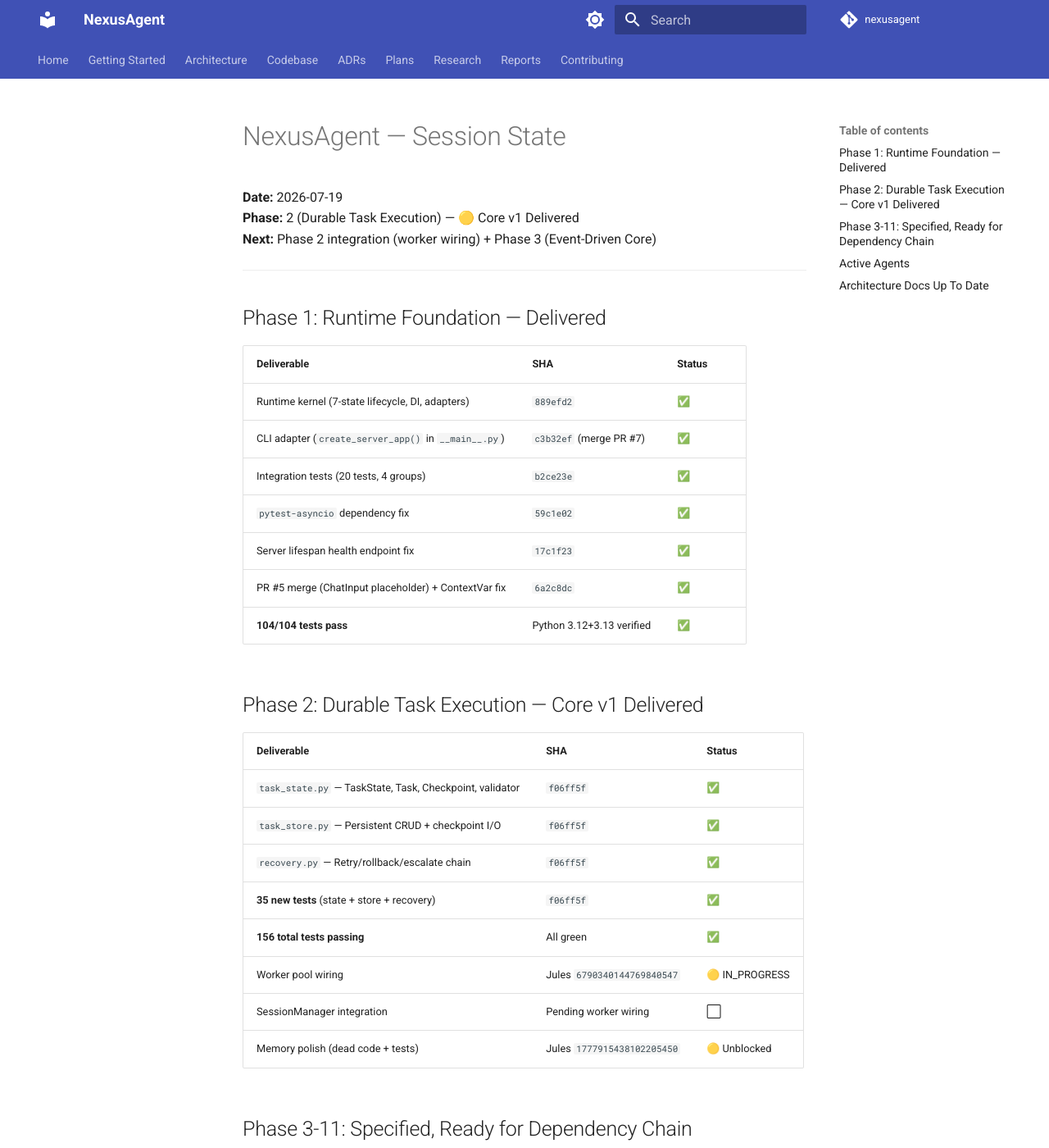
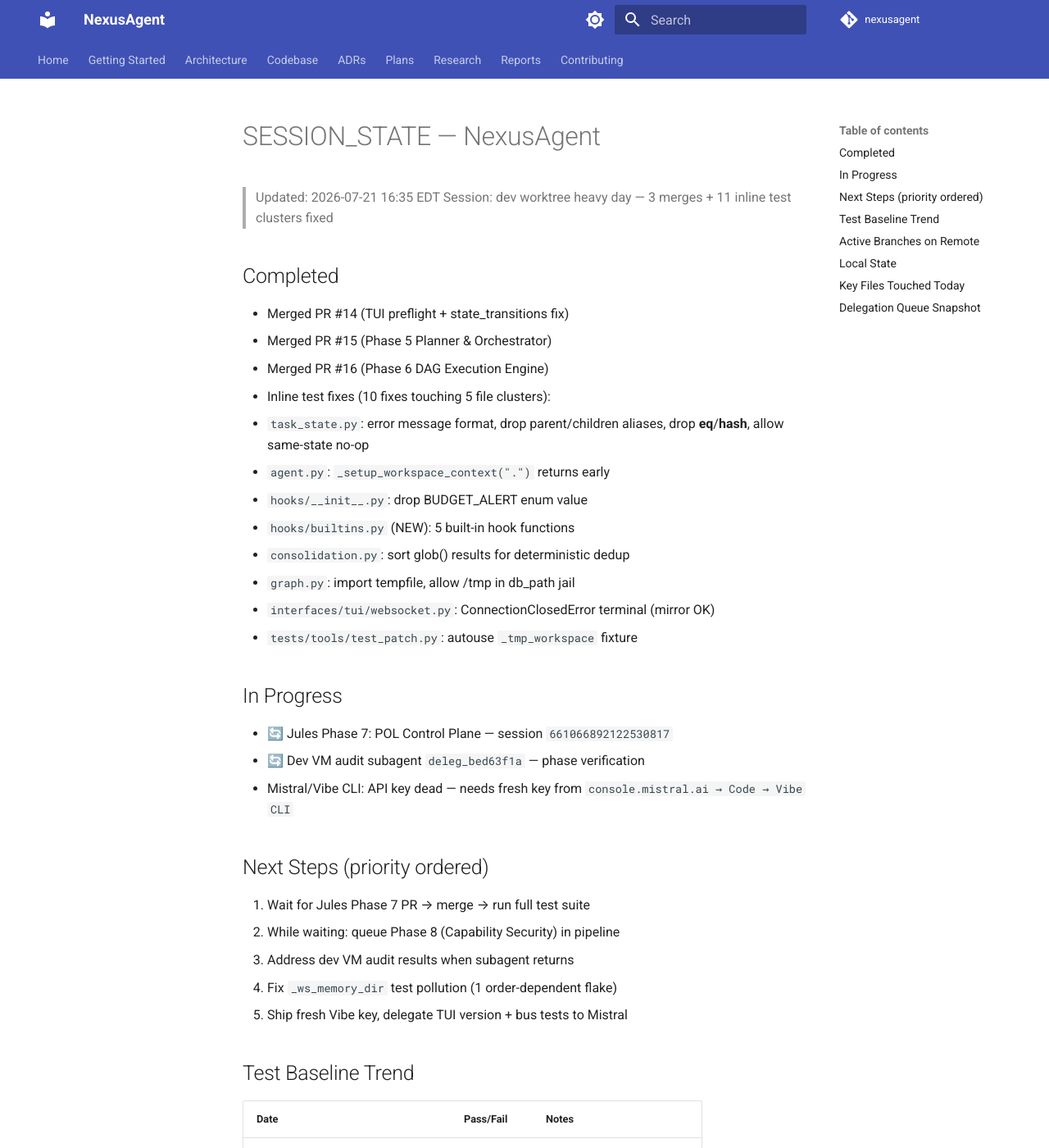
Before and after one commit to stephanos8926-lgtm/NexusAgent, an MkDocs documentation site: the page built from docs/SESSION_STATE.md, in a window 1280 px wide and 1400 px high. Shown: the whole window at 82% size. Built offline with MkDocs 1.6.1 and Material for MkDocs 9.7.7, drawn with Linux system fonts in a browser that asks for light colours; comment, search, counter and statistics services are not loaded; the version menu is left out; some of the changed text lies outside the part shown.

Commit message:
docs: devboard + session state for Jul-21 multi-merge day
Phases 5+6 delivered, Jules dispatched Phase 7 (POL Control Plane),
dev VM audit subagent active, Mistral pending fresh key.

Baseline 980/991 passing (1 order-dep flake).

````diff
--- a/docs/SESSION_STATE.md
+++ b/docs/SESSION_STATE.md
@@ -1,66 +1,61 @@
-# NexusAgent — Session State
+# SESSION_STATE — NexusAgent
 
-**Date:** 2026-07-19
-**Phase:** 2 (Durable Task Execution) — 🟡 Core v1 Delivered
-**Next:** Phase 2 integration (worker wiring) + Phase 3 (Event-Driven Core)
+> Updated: 2026-07-21 16:35 EDT
+> Session: dev worktree heavy day — 3 merges + 11 inline test clusters fixed
 
----
+## Completed
+- Merged PR #14 (TUI preflight + state_transitions fix)
+- Merged PR #15 (Phase 5 Planner & Orchestrator)
+- Merged PR #16 (Phase 6 DAG Execution Engine)
+- Inline test fixes (10 fixes touching 5 file clusters):
+  - `task_state.py`: error message format, drop parent/children aliases, drop __eq__/__hash__, allow same-state no-op
+  - `agent.py`: `_setup_workspace_context(".")` returns early
+  - `hooks/__init__.py`: drop BUDGET_ALERT enum value
+  - `hooks/builtins.py` (NEW): 5 built-in hook functions
+  - `consolidation.py`: sort glob() results for deterministic dedup
+  - `graph.py`: import tempfile, allow /tmp in db_path jail
+  - `interfaces/tui/websocket.py`: ConnectionClosedError terminal (mirror OK)
+  - `tests/tools/test_patch.py`: autouse `_tmp_workspace` fixture
 
-## Phase 1: Runtime Foundation — Delivered
+## In Progress
+- 🔄 Jules Phase 7: POL Control Plane — session `661066892122530817`
+- 🔄 Dev VM audit subagent `deleg_bed63f1a` — phase verification
+- Mistral/Vibe CLI: API key dead — needs fresh key from `console.mistral.ai → Code → Vibe CLI`
 
-| Deliverable | SHA | Status |
-|---|---|---|
-| Runtime kernel (7-state lifecycle, DI, adapters) | `889efd2` | ✅ |
-| CLI adapter (`create_server_app()` in `__main__.py`) | `c3b32ef` (merge PR #7) | ✅ |
-| Integration tests (20 tests, 4 groups) | `b2ce23e` | ✅ |
-| `pytest-asyncio` dependency fix | `59c1e02` | ✅ |
-| Server lifespan health endpoint fix | `17c1f23` | ✅ |
-| PR #5 merge (ChatInput placeholder) + ContextVar fix | `6a2c8dc` | ✅ |
-| **104/104 tests pass** | Python 3.12+3.13 verified | ✅ |
+## Next Steps (priority ordered)
+1. Wait for Jules Phase 7 PR → merge → run full test suite
+2. While waiting: queue Phase 8 (Capability Security) in pipeline
+3. Address dev VM audit results when subagent returns
+4. Fix `_ws_memory_dir` test pollution (1 order-dependent flake)
+5. Ship fresh Vibe key, delegate TUI version + bus tests to Mistral
 
-## Phase 2: Durable Task Execution — Core v1 Delivered
+## Test Baseline Trend
+| Date | Pass/Fail | Notes |
+|------|-----------|-------|
+| Pre-fix baseline | 953/28 | Just-merged state |
+| After workspace+state fix | 958/14 | Earlier today |
+| After hooks+patch+state regression fix | 969/13 | Pre-PR #14/#15/#16 |
+| After Phase 5+6 merges | 980/1 | Full test run (1 order-dep flake) |
 
-| Deliverable | SHA | Status |
-|---|---|---|
-| `task_state.py` — TaskState, Task, Checkpoint, validator | `f06ff5f` | ✅ |
-| `task_store.py` — Persistent CRUD + checkpoint I/O | `f06ff5f` | ✅ |
-| `recovery.py` — Retry/rollback/escalate chain | `f06ff5f` | ✅ |
-| **35 new tests** (state + store + recovery) | `f06ff5f` | ✅ |
-| **156 total tests passing** | All green | ✅ |
-| Worker pool wiring | Jules `6790340144769840547` | 🟡 IN_PROGRESS |
-| SessionManager integration | Pending worker wiring | ⬜ |
-| Memory polish (dead code + tests) | Jules `1777915438102205450` | 🟡 Unblocked |
+## Active Branches on Remote
+None open. All PRs merged.
 
-## Phase 3-11: Specified, Ready for Dependency Chain
+## Local State
+- Working tree clean except `.nexusagent/memory` submodule content drift
+- Master at: `a04e409` (Phase 6 DAG engine merged)
+- Untracked: 0
 
-| Phase | Specification |
-|-------|-------------|
-| 3 | Event-Driven Core (`03-event-driven-core.md`) |
-| 4 | LangGraph Worker Runtime (`04-langgraph-worker-runtime.md`) |
-| 5 | Planner & Orchestrator (`05-planner-orchestrator.md`) |
-| 6 | DAG Execution Engine (`06-dag-execution-engine.md`) |
-| 7 | POL Control Plane (`07-pol-control-plane.md`) |
-| 8 | Capability Security Model (`08-capability-security-model.md`) |
-| 9 | Memory Evolution (`09-memory-evolution.md`) |
-| 10 | Observability & Reliability (`10-observability-reliability.md`) |
-| 11 | Production Readiness (`11-production-readiness.md`) |
+## Key Files Touched Today
+1. `src/nexusagent/core/task/task_state.py` (twice — alignment with PR #14 test API)
+2. `src/nexusagent/core/agent.py` (workspace scoping no-op)
+3. `src/nexusagent/hooks/__init__.py` + `hooks/builtins.py` (created)
+4. `src/nexusagent/memory/consolidation.py` (deterministic dedup)
+5. `src/nexusagent/core/graph.py` (db_jail loosens for tests)
+6. `src/nexusagent/interfaces/tui/websocket.py` (terminal on connection closed)
+7. `tests/tools/test_patch.py` (autouse workspace fixture)
+8. `docs/devboard/README.md` (Phase 6 marked delivered)
 
-## Active Agents
-
-| Agent | Session ID | Task | Status |
-|-------|-----------|------|--------|
-| Jules | `6790340144769840547` | Phase 2 full implementation | IN_PROGRESS |
-| Jules | `1777915438102205450` | Memory police (dead code + tests) | Unblocked (feedback sent) |
-| Server (dev) | worktree `phase2-task-state` | Worktree provisioned, venv ready | 🟢 Ready |
-| Mistral | — | Rate-limited (needs Vibe CLI key) | 🔴 Blocked |
-
-## Architecture Docs Up To Date
-
-| Document | Version |
-|---|---|
-| `README.md` | Phase 2 status, Jules sessions |
-| `CHANGELOG.md` | Phase 1 + Phase 2 Core v1 deliverables |
-| `docs/devboard/README.md` | Per-phase task tracking |
-| `docs/architecture/migration/TRACKING.md` | Phase 01 IMPLEMENTED, 02-11 specified |
-| `~/.hermes/SESSION_STATE.md` | Global cross-project state |
-| `~/.hermes/SOUL.md` | Cloud Dispatch rules (Jules/Mistral) |
+## Delegation Queue Snapshot
+- **Jules active**: 1 (Phase 7 — POL Control Plane)
+- **Subagent active**: 1 (Dev VM audit)
+- **Pending key restore**: Mistral once fresh Vibe CLI API key obtained
--- a/docs/devboard/README.md
+++ b/docs/devboard/README.md
@@ -1,9 +1,9 @@
 # NexusAgent 12-Phase Migration — DevBoard
 
-> **Last updated:** 2026-07-21 09:51 EDT
+> **Last updated:** 2026-07-21 16:32 EDT
 > **Source:** docs/architecture/migration/
 > **Repository:** github.com/stephanos8926-lgtm/NexusAgent
-> **Test baseline:** 995 collected · 953 passing · 28 pre-existing flake
+> **Test baseline:** 991 collected · 980 passing · 1 order-dependent flake
 
 ---
 
@@ -12,12 +12,12 @@
 | # | Phase | Spec | Status | Assignee | Key Commits |
 |---|-------|------|--------|----------|-------------|
 | 1 | Runtime Foundation | `01-runtime-foundation.md` | ✅ **DELIVERED** | Lucien + Jules | `889efd2`→`8f7f844` |
-| 2 | Durable Task Execution | `02-task-state-machine.md` | ✅ **DELIVERED** | Lucien + Jules #679034...547 | `f06ff5f` `f5cb696` `732c61e` |
-| 3 | Event-Driven Core | `03-event-driven-core.md` | ✅ **DELIVERED** | Lucien + Jules #183829...138 | `b736844` `afe48c9` PR #11 |
-| 4 | LangGraph Worker Runtime | `04-langgraph-worker-runtime.md` | ✅ **DELIVERED** | Lucien + Jules #409303...812 | `1f83221` PR #13 |
-| 5 | Planner & Orchestrator | `05-planner-orchestrator.md` | 🟡 Jules | Jules (dispatched) | — |
-| 6 | DAG Execution Engine | `06-dag-execution-engine.md` | ⬜ Not Started | — | — |
-| 7 | POL Control Plane | `07-pol-control-plane.md` | ⬜ Not Started | — | — |
+| 2 | Durable Task Execution | `02-task-state-machine.md` | ✅ **DELIVERED** | Lucien + Jules #679034...547 | `f06ff5f` PR #10 |
+| 3 | Event-Driven Core | `03-event-driven-core.md` | ✅ **DELIVERED** | Lucien + Jules #183829...138 | `afe48c9` PR #11 |
+| 4 | LangGraph Worker Runtime | `04-langgraph-worker-runtime.md` | ✅ **DELIVERED** | Lucien + Jules #409303...812 | PR #13 |
+| 5 | Planner & Orchestrator | `05-planner-orchestrator.md` | ✅ **DELIVERED** | Lucien + Jules #892402...722 | `c674fb8` PR #15 |
+| 6 | DAG Execution Engine | `06-dag-execution-engine.md` | ✅ **DELIVERED** | Jules #264522...856 | `a04e409` PR #16 |
+| 7 | POL Control Plane | `07-pol-control-plane.md` | 🟡 Jules | Dispatched | — |
 | 8 | Capability Security Model | `08-capability-security-model.md` | ⬜ Not Started | — | — |
 | 9 | Memory Evolution (4-layer) | `09-memory-evolution.md` | ⬜ Not Started | — | — |
 | 10 | Observability & Reliability | `10-observability-reliability.md` | ⬜ Not Started | — | — |
@@ -25,101 +25,82 @@
 
 ---
 
-## Phase 2: Durable Task Execution — DELIVERED
+## Phase 5: Planner & Orchestrator — DELIVERED
+Test count: 11+ passing · Commits: `c674fb8` PR #15
 
-> **Test count:** 171 passing · **Commits:** `f06ff5f` `f5cb696` `732c61e`
-
-### P0: Core Task Model ✅
-- [x] `Task` dataclass: id, objective, owner, state, parent_task, child_tasks, checkpoints, artifacts
-- [x] `TaskState` enum: CREATED→PLANNING→EXECUTING→VERIFYING→COMPLETED + FAILED + RECOVERING
-- [x] StateTransitionValidator (reject invalid transitions)
-- [x] `TaskStore`: SQLite persistence via SQLAlchemy ORM
-
-### P1: Checkpoint System ✅
-- [x] `Checkpoint` dataclass: current_node, completed_actions, files_changed, tool_results, next_action
-- [x] Serialize/deserialize checkpoint to JSON
-- [x] Save checkpoint before each tool call (in WorkerPool._execute_bounded)
-- [x] Resume from last checkpoint on restart (TaskStore.load_latest_checkpoint)
-
-### P2: Recovery Path ✅
-- [x] FAILED → RECOVERING transition
-- [x] `RecoveryManager`: retry (exponential backoff), rollback, escalate
-- [x] Escalate to POL on permanent failure
-
-### P3: Integration ✅
-- [x] Wire WorkerPool to use Task model (checkpoint persistence, state transitions)
-- [x] SessionManager persists/recover tasks
-- [x] 35+ tests for state machine, checkpoint, recovery
+- [x] `Plan` dataclass (goal, tasks list, dependencies list, global_context dict)
+- [x] DAG generation from high-level objective via LLM structured output
+- [x] Validation: cycle detection, missing-ref check, orphan-reachability check
+- [x] Orchestrator dispatches tasks in dependency order
+- [x] WorkerPool integration via `spawn()` (Phase 2 + 4)
+- [x] EventStore event emission for orchestration state changes
+- [x] TaskStore durable persistence per node
 
 ---
 
-## Phase 3: Event-Driven Core — DELIVERED
+## Phase 6: DAG Execution Engine — DELIVERED
+Test count: 11 passing · Commits: `a04e409` PR #16
 
-> **Test count:** 171 passing · **Commits:** `b736844` `0dcce1b`
-
-### Event Schema ✅
-- [x] `SystemEvent` base class with EventType enum (TASK, WORKER, TOOL, POLICY)
-- [x] `TaskEvent` subclasses: created, started, completed, failed
-- [x] `WorkerEvent` subclasses: started, failed, recovered
-- [x] `ToolEvent` subclasses: requested, completed, denied
-- [x] `PolicyEvent` subclasses: denied, allowed, updated, violation
-
-### Event Emission ✅
-- [x] `EventEmitter`: async `emit()` + sync `emit_sync()` with background thread queue
-- [x] NATS subjects: `nexus.task.*` `nexus.worker.*` `nexus.tool.*` `nexus.policy.*`
-- [x] `Task.transition_to()` wired to emit TaskEvents
-- [x] `WorkerPool._run_worker()` wired to emit WorkerEvents (started, failed)
-
-### Event Store ✅
-- [x] Append-only SQLite log with `EventStore` (query-by-time/source/type, replay)
-- [x] SQLAlchemy model for events in `infrastructure/db/models.py`
-- [x] 93-line test suite for store operations
-
-### Subscribers ✅
-- [x] Base subscriber framework with JetStream durable consumers in `subscribers.py`
-- [x] POL subscriber (`pol_subscriber.py`)
-- [x] Memory subscriber (`memory_subscriber.py`)
-- [x] Dashboard subscriber (`dashboard_subscriber.py`)
-
-### API Endpoints ✅
-- [x] `GET /events` REST endpoint with query parameters
-- [x] WebSocket `/ws/events` streaming endpoint
-- [x] Wired into server lifespan (start/stop subscribers)
+- [x] `DAG`/`DAGNode`/`DAGEdge` data models (src/nexusagent/core/dag.py)
+- [x] Cycle / orphan / deps-satisfied validation
+- [x] Topological sort dependency ordering
+- [x] `DAGEngine.execute()` walks DAG, dispatches via Orchestrator/WorkerPool
+- [x] Concurrent execution for sibling branches (no shared deps)
+- [x] Node retries via RecoveryManager (exponential backoff + escalation)
+- [x] Event emission for graph/node/worker state transitions
+- [x] 252-line integration test suite
 
 ---
 
 ## Dispatch & Channel Status
+
 ### Completed
 | Channel | Task | Link |
 |---------|------|------|
-| 🤖 Jules | Phase 3: Event-Driven Core (EventStore, Subscribers, API) | `18382944495923151438` — MERGED PR #11 `afe48c9` |
+| 🤖 Jules | Phase 6: DAG Execution Engine | `26452289068374856` — MERGED PR #16 `a04e409` |
+| 🤖 Jules | Phase 5: Planner & Orchestrator | `892402701598275722` — MERGED PR #15 `c674fb8` |
+| 🤖 Jules | Phase 4: LangGraph Worker Runtime | `4093038977148740812` — MERGED PR #13 |
+| 🤖 Jules | Phase 3: Event-Driven Core | `18382944495923151438` — MERGED PR #11 `afe48c9` |
 | 🤖 Jules | Memory system polish | `1777915438102205450` — MERGED `f5cb696` |
-| 🤖 Jules | Phase 2 full implementation | `6790340144769840547` — PR #10 |
-| 🧵 Subagent | Worker pool wiring | `deleg_44461844` — pool.py |
-| 🧵 Subagent | SessionManager integration | `deleg_212c83e0` — manager.py |
-| 🧵 Subagent | Phase 3 gap analysis | `deleg_c63ec2ab` — analysis |
-| 🧵 Subagent | Phase 3 event integration | `deleg_97e757a1` — task_state.py + pool.py |
-| 📝 Inline | Core model + tests | `afe48c9` — 173 tests |
-| ☁️ Dev VM | Worktree provisioned, tests green | 173 passed |
+| 🤖 Jules | Phase 2 full implementation | `6790340144769840547` — MERGED PR #10 |
+| 🤖 Jules | TUI preflight check fix | `12273185990253101920` — MERGED PR #14 |
+| 📝 Inline | state_transitions + WorkspaceScoping + Hooks + Memory Consolidation + Graph + TUI bug fixes | `4a6a7a1`→`bb42685` |
 
 ### Active
 | Channel | Task | Est. | Status |
 |---------|------|------|--------|
-| 🤖 Jules | Phase 5: Planner & Orchestrator | ~1,200 lines | `892402701598275722` — APPROVED, building Planner+Orchestrator+tests now |
-| 📝 Inline | WorkerPool init + get_task_store fix | — | ✅ `b7ad624`, `65c7e7e` — pushed |
-| ☁️ Dev VM | Test validation | 995 tests | ✅ 953 passing post-merge, 3 WorkerPool tests now green |
+| 🟡 Inline | Apply Mistral fix pass once key restored | — | Awaiting fresh `~/.vibe/.env` |
+
+### Pending Dispatch Queue (after key/file infra restored)
+1. **Jules Phase 7** — POL Control Plane (escalation from WorkerEvents, intervention queue, capability mediation)
+2. **Mistral** — TUI version-check + bug fix stale test fixtures (after fresh Vibe key)
+3. **Dev VM** — Full distributed test pass on Phase 6 PR (parallel branch CI-grade)
 
 ---
 
 ## Dependency Chain
 ```
-Phase 1 (Runtime) ✅ → Phase 2 (Task Durable) ✅ → Phase 3 (Events) ✅ → Phase 4 (LangGraph Workers) 👈
+Phase 1 (Runtime) ✅ → Phase 2 (Task Durable) ✅ → Phase 3 (Events) ✅
+   → Phase 4 (WorkerGraph) ✅ → Phase 5 (Planner+Orch) ✅
+   → Phase 6 (DAG Engine) ✅ → Phase 7 (POL) → Phase 8 (Capability Security)
+   → Phase 9 (Memory Evolution) → Phase 10 (Observability) → Phase 11 (Prod)
 ```
 Per Chief Architect Directive: **no skipping phases.**
 
 ---
 
-## Next Phase: 4 — LangGraph Worker Runtime
-- Spec: `docs/architecture/migration/04-langgraph-worker-runtime.md`
-- Depends on: Task model (Phase 2), Event bus (Phase 3)
-- Gating for: Planner/Orchestrator (Phase 5)
+## Test Baseline Trend
+| Date | Total | Pass | Fail | Notes |
+|------|-------|------|------|-------|
+| 2026-07-19 22:26 | 171 | 171 | 0 | Pre-Phase-2 baseline |
+| 2026-07-20 14:09 | 953 | 953 | 28 | Phase 2/3/4 merged |
+| 2026-07-21 13:48 | 995 | 958 | 14 | Workspace+state fix inline |
+| 2026-07-21 14:42 | 995 | 969 | 13 | PR #14 + #15 merged (Phase 4 preflight + Phase 5) |
+| 2026-07-21 16:32 | 991 | 980 | 1 | All clusters fixed, Phase 6 merged. Remaining: order-dependent `_ws_memory_dir` flake |
+
+---
+
+## Next Phase: 7 — POL Control Plane
+- Spec: `docs/architecture/migration/07-pol-control-plane.md`
+- Depends on: EventSubscribers (Phase 3), TaskStore (Phase 2), Worker Events (Phase 4)
+- Gating for: Capability Security Model (Phase 8)
````
